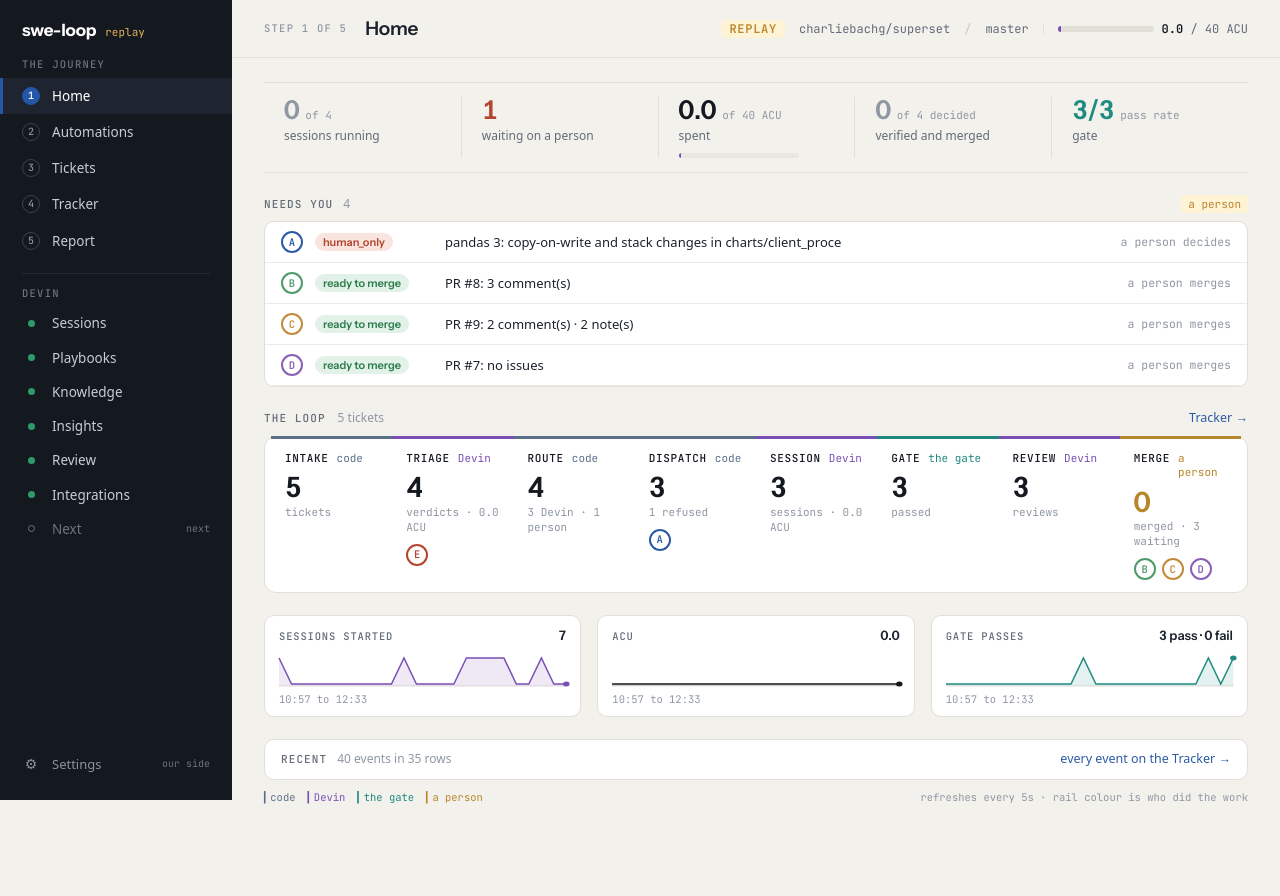
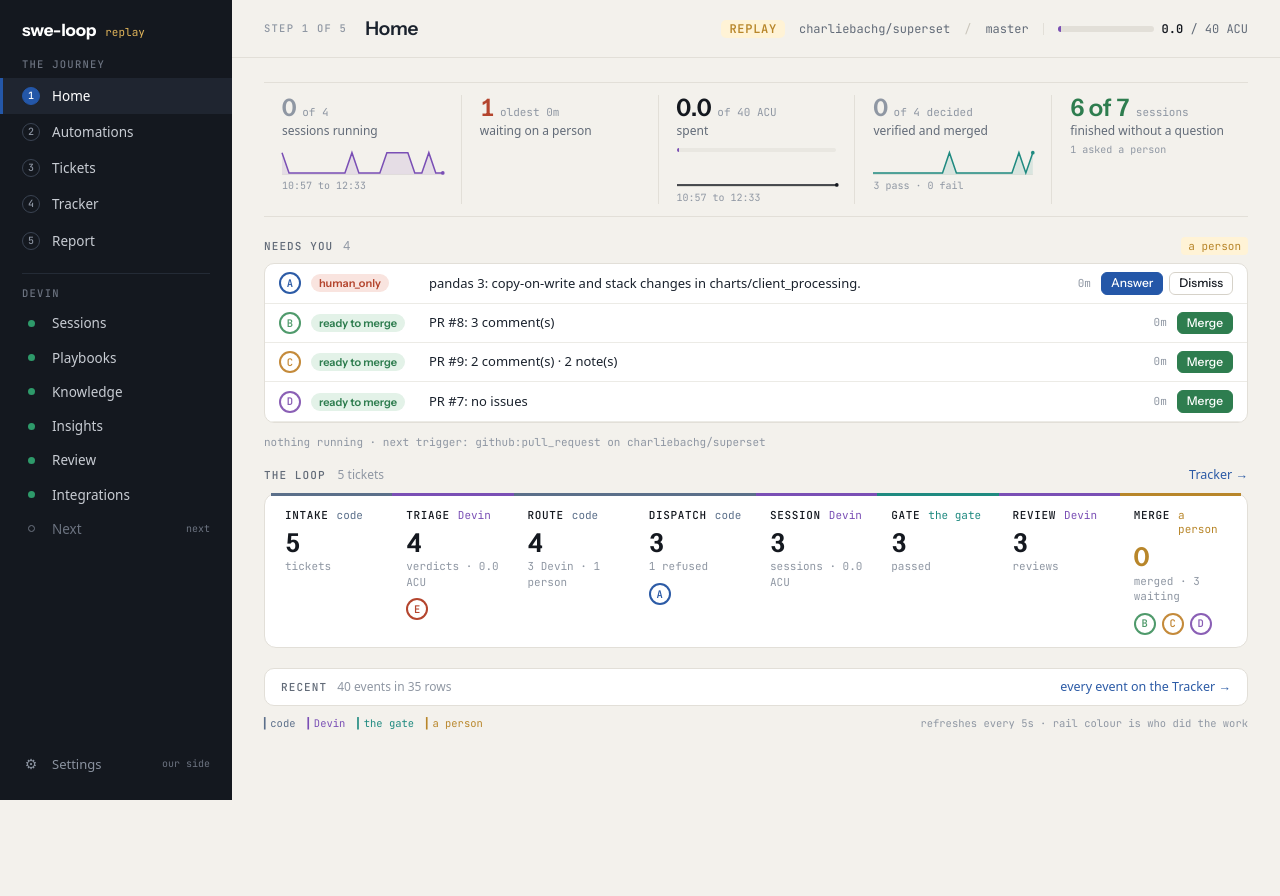
Before and after one commit to charliebachg/swe-loop, a FastAPI app: page / in a window 1280 px wide. After the commit the page ends 800 px from the top, so only its background shows below. Run offline with FastAPI, Linux system fonts and the light colour scheme; parts of the project's set-up code (start-up, migrations or seed data) failed here and were passed over.

Commit message:
Home as an operator's console: trends inside the tiles, an inbox with Answer, Merge and Dismiss on the row, the in-flight list, sessions that finished without a question; a person's answer resumes the triage session from the page

```diff
--- a/swe_loop/app.py
+++ b/swe_loop/app.py
@@ -252,6 +252,54 @@ def build_app(
             "v2/playbooks.html",
             v2.playbooks(st, cfg, request.app.state.client, {**_q(request), "sel": pid}),
         )
+
+    def _home_block(request: Request) -> HTMLResponse:
+        st: Store = request.app.state.store
+        return _page(request, "home", "v2/home.html", v2.home(st, cfg, _q(request)))
+
+    @app.post("/tickets/{ticket_id}/answer", response_class=HTMLResponse)
+    async def answer_v2(ticket_id: str, request: Request) -> HTMLResponse:
+        """A person's answer to a waiting triage session. The session resumes in the background;
+        the page shows it in flight."""
+        from swe_loop.triage import run_triage
+
+        form = parse_qs((await request.body()).decode())
+        text = (form.get("text") or [""])[0].strip()
+        st: Store = request.app.state.store
+        if not text or not st.get_ticket(ticket_id):
+            raise HTTPException(status_code=400, detail="an answer is required")
+        client = request.app.state.client
+        pid = st.get_setting("playbook_id.triage-pandas3")
+        inv = cfg.triage.get("inventory_url") or None
+
+        def _go() -> None:
+            try:
+                run_triage(
+                    st, client, ticket_id, cfg, inventory_path=inv, playbook_id=pid, answer=text
+                )
+            except Exception as ex:  # noqa: BLE001 - surfaced on the page
+                st.log(
+                    "L1 triage",
+                    "answer failed",
+                    ticket_id=ticket_id,
+                    detail=f"{type(ex).__name__}: {ex}"[:200],
+                )
+
+        th = threading.Thread(target=_go, name=f"swe-loop-answer-{ticket_id}", daemon=True)
+        request.app.state.answer_threads = getattr(request.app.state, "answer_threads", []) + [th]
+        th.start()
+        if client.is_fake:
+            th.join(10)
+        return _home_block(request)
+
+    @app.post("/escalations/{eid}/resolve", response_class=HTMLResponse)
+    async def resolve_v2(eid: str, request: Request) -> HTMLResponse:
+        form = parse_qs((await request.body()).decode())
+        note = (form.get("note") or [""])[0].strip()
+        st: Store = request.app.state.store
+        if st.resolve_escalation(eid, note) is None:
+            raise HTTPException(status_code=404)
+        return _home_block(request)
 
     @app.post("/tickets/{ticket_id}/merge-form", response_class=HTMLResponse)
     async def merge_form_v2(ticket_id: str, request: Request) -> HTMLResponse:
--- a/templates/v2/home.html
+++ b/templates/v2/home.html
@@ -1,43 +1,71 @@
 {% extends "shell.html" %}{% block title %}Home{% endblock %}{% block content %}
-{# ---- five numbers, each against something #}
-<div style="display:grid;grid-template-columns:repeat(5,1fr);border-top:1px solid #e2dfd8;border-bottom:1px solid #e2dfd8;padding:14px 0;margin-bottom:22px">
-  {% for f in five %}
-  <div style="padding:0 20px;{% if not loop.first %}border-left:1px solid #e2dfd8{% endif %}">
-    <div style="display:flex;align-items:baseline;gap:6px"><span style="font:600 26px/1.05 'Instrument Sans',system-ui,sans-serif;font-variant-numeric:tabular-nums;letter-spacing:-.01em;color:{{ f.color }}">{{ f.n }}</span><span style="font:11px/1.3 'JetBrains Mono',monospace;color:#8f97a3">{{ f.of }}</span></div>
-    <div style="font-size:12px;color:#626b78;margin-top:3px">{{ f.label }}</div>
-    {% if f.pct is not none %}<div style="height:5px;background:#e9e7e1;border-radius:3px;overflow:hidden;margin-top:8px;width:120px"><span style="display:block;height:100%;width:{{ f.pct }}%;background:#7a4fb5;min-width:2px"></span></div>{% endif %}
+{# ---- five numbers, each against something, the trend inside #}
+<div style="display:grid;grid-template-columns:repeat(5,1fr);border-top:1px solid #e2dfd8;border-bottom:1px solid #e2dfd8;padding:12px 0;margin-bottom:20px">
+  {% for f in tiles %}
+  <div style="padding:0 18px;{% if not loop.first %}border-left:1px solid #e2dfd8{% endif %};min-width:0">
+    <div style="display:flex;align-items:baseline;gap:6px"><span style="font:600 24px/1.05 'Instrument Sans',system-ui,sans-serif;font-variant-numeric:tabular-nums;letter-spacing:-.01em;color:{{ f.color }}">{{ f.n }}</span><span style="font:11px/1.3 'JetBrains Mono',monospace;color:#8f97a3">{{ f.of }}</span></div>
+    <div style="font-size:12px;color:#626b78;margin-top:2px">{{ f.label }}</div>
+    {% if f.pct is not none %}<div style="height:4px;background:#e9e7e1;border-radius:3px;overflow:hidden;margin-top:8px"><span style="display:block;height:100%;width:{{ f.pct }}%;background:#7a4fb5;min-width:2px"></span></div>{% endif %}
+    {% if f.svg %}<div style="margin-top:8px;height:28px">{{ f.svg | replace('height="36"', 'height="28"') | safe }}</div>{% endif %}
+    {% if f.note %}<div style="font:10px/1.3 'JetBrains Mono',monospace;color:#8f97a3;margin-top:3px;white-space:nowrap;overflow:hidden;text-overflow:ellipsis">{{ f.note }}</div>{% endif %}
   </div>
   {% endfor %}
 </div>
 
-{# ---- exceptions first, only when there are any #}
-{% if shortNeeds %}
-<div style="display:flex;align-items:baseline;gap:10px;margin:0 0 8px">
-  <span style="font:500 11px/1.4 'JetBrains Mono',monospace;letter-spacing:.1em;text-transform:uppercase;color:#626b78">Needs you</span><span style="font-size:12px;color:#8f97a3">{{ shortNeeds | length }}</span>
-  <span style="margin-left:auto;font:11px/18px 'JetBrains Mono',monospace;padding:0 7px;border-radius:4px;background:#fff3d6;color:#b8862a">a person</span>
-</div>
-<div style="background:#fff;border:1px solid #e2dfd8;border-radius:10px;overflow:hidden;margin-bottom:22px">
-  {% for n in shortNeeds %}
-  <a href="{{ n.go }}" title="{{ n.hover }}" style="display:grid;grid-template-columns:22px 118px 1fr auto;gap:12px;align-items:center;padding:9px 16px;border-bottom:1px solid #ecebe6;color:inherit" data-hover="background:#faf9f6;text-decoration:none">
-    <span style="width:22px;height:22px;border-radius:11px;display:inline-flex;align-items:center;justify-content:center;font:600 10.5px/1 'JetBrains Mono',monospace;background:#fff;color:{{ n.color }};box-shadow:inset 0 0 0 2px {{ n.color }}">{{ n.L }}</span>
-    <span style="display:inline-block;padding:0 8px;border-radius:10px;font:600 11px/18px 'Instrument Sans',system-ui,sans-serif;background:{{ n.bg }};color:{{ n.fg }};white-space:nowrap;justify-self:start">{{ n.kind }}</span>
-    <span style="font-size:13px;white-space:nowrap;overflow:hidden;text-overflow:ellipsis">{{ n.what }}</span>
-    <span style="font:11.5px/1.4 'JetBrains Mono',monospace;color:#8f97a3;white-space:nowrap">{{ n.action }}</span>
-  </a>
-  {% endfor %}
+{# ---- inbox and in flight, side by side; each only when it has rows #}
+{% if inbox or inflight %}
+<div style="display:grid;grid-template-columns:{% if inbox and inflight %}1.25fr 1fr{% else %}1fr{% endif %};gap:20px;margin-bottom:20px;align-items:start">
+  {% if inbox %}
+  <section style="min-width:0">
+    <div style="display:flex;align-items:baseline;gap:10px;margin:0 0 8px"><span style="font:500 11px/1.4 'JetBrains Mono',monospace;letter-spacing:.1em;text-transform:uppercase;color:#626b78">Needs you</span><span style="font-size:12px;color:#8f97a3">{{ inbox | length }}</span><span style="margin-left:auto;font:11px/18px 'JetBrains Mono',monospace;padding:0 7px;border-radius:4px;background:#fff3d6;color:#b8862a">a person</span></div>
+    <div style="background:#fff;border:1px solid #e2dfd8;border-radius:10px;overflow:hidden">
+      {% for n in inbox %}
+      <div style="display:grid;grid-template-columns:22px 108px 1fr 44px auto;gap:10px;align-items:center;padding:8px 14px;border-bottom:1px solid #ecebe6" title="{{ n.hover }}">
+        <a href="{{ n.go }}" style="width:22px;height:22px;border-radius:11px;display:inline-flex;align-items:center;justify-content:center;font:600 10.5px/1 'JetBrains Mono',monospace;background:#fff;color:{{ n.color }};box-shadow:inset 0 0 0 2px {{ n.color }}" data-hover="text-decoration:none">{{ n.L }}</a>
+        <span style="display:inline-block;padding:0 8px;border-radius:10px;font:600 11px/18px 'Instrument Sans',system-ui,sans-serif;background:{{ n.bg }};color:{{ n.fg }};white-space:nowrap;justify-self:start;overflow:hidden;text-overflow:ellipsis;max-width:108px">{{ n.kind }}</span>
+        <a href="{{ n.go }}" style="font-size:13px;color:inherit;white-space:nowrap;overflow:hidden;text-overflow:ellipsis" data-hover="text-decoration:underline">{{ n.what }}</a>
+        <span style="font:11px/1.4 'JetBrains Mono',monospace;color:#8f97a3;text-align:right">{{ n.age }}</span>
+        <span style="display:flex;gap:6px;align-items:center;white-space:nowrap">
+          {% if n.answerUrl %}<details style="position:relative"><summary style="list-style:none;cursor:pointer;padding:3px 9px;border-radius:6px;border:1px solid #2457a8;background:#2457a8;color:#fff;font:500 12px/1.2 'Instrument Sans',system-ui,sans-serif">Answer</summary><form hx-post="{{ n.answerUrl }}" hx-target="#page" hx-swap="innerHTML" style="position:absolute;right:0;top:30px;z-index:5;background:#fff;border:1px solid #e2dfd8;border-radius:8px;padding:10px;width:380px;box-shadow:0 8px 24px rgba(20,24,31,.12);display:flex;flex-direction:column;gap:8px"><textarea name="text" rows="4" required placeholder="the maintainer's answer; the session resumes with it" style="width:100%;padding:8px;border:1px solid #d6d2c9;border-radius:6px;font:12.5px/1.4 'Instrument Sans',system-ui,sans-serif;resize:vertical"></textarea><div style="display:flex;gap:8px;align-items:center"><button type="submit" style="padding:5px 10px;border-radius:6px;border:1px solid #2457a8;background:#2457a8;color:#fff;font:500 12px/1.2 'Instrument Sans',system-ui,sans-serif;cursor:pointer">Send to the session</button><span style="font:10.5px/1.3 'JetBrains Mono',monospace;color:#8f97a3">wakes the same session; a new verdict follows</span></div></form></details>{% endif %}
+          {% if n.mergeUrl %}<details style="position:relative"><summary style="list-style:none;cursor:pointer;padding:3px 9px;border-radius:6px;border:1px solid #2e7d4f;background:#2e7d4f;color:#fff;font:500 12px/1.2 'Instrument Sans',system-ui,sans-serif">Merge</summary><form hx-post="{{ n.mergeUrl }}" hx-target="#page" hx-swap="innerHTML" style="position:absolute;right:0;top:30px;z-index:5;background:#fff;border:1px solid #e2dfd8;border-radius:8px;padding:10px;width:340px;box-shadow:0 8px 24px rgba(20,24,31,.12);display:flex;flex-direction:column;gap:8px"><input name="actor" required placeholder="your name or email (hashed, never shown)" style="width:100%;padding:8px;border:1px solid #d6d2c9;border-radius:6px;font:12.5px/1.4 'Instrument Sans',system-ui,sans-serif"><div style="display:flex;gap:8px;align-items:center"><button type="submit" style="padding:5px 10px;border-radius:6px;border:1px solid #2e7d4f;background:#2e7d4f;color:#fff;font:500 12px/1.2 'Instrument Sans',system-ui,sans-serif;cursor:pointer">Record merge</button><span style="font:10.5px/1.3 'JetBrains Mono',monospace;color:#8f97a3">merge on GitHub first; this records it</span></div></form></details>{% endif %}
+          {% if n.dismissUrl %}<details style="position:relative"><summary style="list-style:none;cursor:pointer;padding:3px 9px;border-radius:6px;border:1px solid #d6d2c9;background:#fff;color:#14181f;font:500 12px/1.2 'Instrument Sans',system-ui,sans-serif">Dismiss</summary><form hx-post="{{ n.dismissUrl }}" hx-target="#page" hx-swap="innerHTML" style="position:absolute;right:0;top:30px;z-index:5;background:#fff;border:1px solid #e2dfd8;border-radius:8px;padding:10px;width:340px;box-shadow:0 8px 24px rgba(20,24,31,.12);display:flex;flex-direction:column;gap:8px"><input name="note" placeholder="why this needs no action (kept on the timeline)" style="width:100%;padding:8px;border:1px solid #d6d2c9;border-radius:6px;font:12.5px/1.4 'Instrument Sans',system-ui,sans-serif"><button type="submit" style="align-self:flex-start;padding:5px 10px;border-radius:6px;border:1px solid #d6d2c9;background:#fff;color:#14181f;font:500 12px/1.2 'Instrument Sans',system-ui,sans-serif;cursor:pointer">Resolve</button></form></details>{% endif %}
+        </span>
+      </div>
+      {% endfor %}
+    </div>
+  </section>
+  {% endif %}
+  {% if inflight %}
+  <section style="min-width:0">
+    <div style="display:flex;align-items:baseline;gap:10px;margin:0 0 8px"><span style="font:500 11px/1.4 'JetBrains Mono',monospace;letter-spacing:.1em;text-transform:uppercase;color:#626b78">In flight</span><span style="font-size:12px;color:#8f97a3">{{ inflight | length }}</span><span style="margin-left:auto;font:11px/18px 'JetBrains Mono',monospace;padding:0 7px;border-radius:4px;background:#f1eafa;color:#7a4fb5">Devin</span></div>
+    <div style="background:#fff;border:1px solid #e2dfd8;border-radius:10px;overflow:hidden">
+      {% for s in inflight %}
+      <a href="{{ s.go }}" style="display:grid;grid-template-columns:22px 64px 60px 56px 92px 1fr;gap:10px;align-items:center;padding:8px 14px;border-bottom:1px solid #ecebe6;color:inherit;font-size:12.5px" data-hover="background:#faf9f6;text-decoration:none">
+        <span style="width:22px;height:22px;border-radius:11px;display:inline-flex;align-items:center;justify-content:center;font:600 10.5px/1 'JetBrains Mono',monospace;background:#fff;color:{{ s.color }};box-shadow:inset 0 0 0 2px {{ s.color }}">{{ s.L }}</span>
+        <span style="font:500 12px/1.4 'JetBrains Mono',monospace;color:{{ s.color }}">{{ s.ticket }}</span>
+        <span style="font:11px/1.4 'JetBrains Mono',monospace;color:#7a4fb5">{{ s.stage }}</span>
+        <span style="font:11px/1.4 'JetBrains Mono',monospace;color:#626b78">{{ s.elapsed }}</span>
+        <span style="display:flex;align-items:center;gap:6px"><span style="width:36px;height:5px;background:#e9e7e1;border-radius:3px;overflow:hidden;flex:none"><span style="display:block;height:100%;width:{{ s.pct }}%;background:#7a4fb5"></span></span><span style="font:11px/1.4 'JetBrains Mono',monospace">{{ s.acu }}<span style="color:#8f97a3">/{{ s.cap }}</span></span></span>
+        <span style="min-width:0;white-space:nowrap;overflow:hidden;text-overflow:ellipsis;color:#626b78">{% if s.needsInput %}<span style="display:inline-block;padding:0 7px;border-radius:10px;font:600 10.5px/16px 'Instrument Sans',system-ui,sans-serif;background:#fff3d6;color:#b8862a;margin-right:6px">needs input</span>{% endif %}{{ s.last }}</span>
+      </a>
+      {% endfor %}
+    </div>
+  </section>
+  {% endif %}
 </div>
 {% endif %}
+{% if not inflight %}<div style="font:11px/1.4 'JetBrains Mono',monospace;color:#8f97a3;margin:-8px 0 16px">nothing running · next trigger: {{ nextTrigger }}</div>{% endif %}
 
-{# ---- the loop: eight numbers and the tickets' positions #}
+{# ---- the loop: eight numbers and where every ticket is #}
 <div style="display:flex;align-items:baseline;gap:12px;margin:0 0 8px">
   <span style="font:500 11px/1.4 'JetBrains Mono',monospace;letter-spacing:.1em;text-transform:uppercase;color:#626b78">The loop</span><span style="font-size:12px;color:#8f97a3">{{ ticketWord }}</span>
   <a href="{{ goTracker }}" style="margin-left:auto;font-size:12.5px">Tracker →</a>
 </div>
-<div style="background:#fff;border:1px solid #e2dfd8;border-radius:12px;padding:0 6px 12px;display:grid;grid-template-columns:repeat(8,1fr);margin-bottom:22px">
+<div style="background:#fff;border:1px solid #e2dfd8;border-radius:12px;padding:0 6px 12px;display:grid;grid-template-columns:repeat(8,1fr);margin-bottom:20px">
   {% for st in loop %}
   <div style="padding:12px 14px 0;border-top:3px solid {{ st.color }};margin-top:-1px">
     <div style="display:flex;align-items:baseline;gap:8px"><span style="font:500 11px/1.3 'JetBrains Mono',monospace;letter-spacing:.06em;text-transform:uppercase;color:#14181f">{{ st.name }}</span><span style="font:11px/1.3 'JetBrains Mono',monospace;color:{{ st.color }}">{{ st.actor }}</span></div>
-    <div style="font:600 28px/1.05 'Instrument Sans',system-ui,sans-serif;font-variant-numeric:tabular-nums;letter-spacing:-.01em;margin-top:8px;color:{{ st.numColor }}">{{ st.count }}</div>
+    <div style="font:600 26px/1.05 'Instrument Sans',system-ui,sans-serif;font-variant-numeric:tabular-nums;letter-spacing:-.01em;margin-top:8px;color:{{ st.numColor }}">{{ st.count }}</div>
     <div style="font:11px/1.4 'JetBrains Mono',monospace;color:#8f97a3;margin-top:2px;min-height:16px">{{ st.context }}</div>
     <div style="display:flex;gap:6px;margin-top:8px;min-height:22px;flex-wrap:wrap">
       {% for d in st.dots %}<a href="{{ d.go }}" title="{{ d.title }}" style="width:22px;height:22px;border-radius:11px;display:inline-flex;align-items:center;justify-content:center;font:600 10.5px/1 'JetBrains Mono',monospace;background:{{ d.bg }};color:{{ d.fg }};box-shadow:inset 0 0 0 2px {{ d.ring }}" data-hover="text-decoration:none">{{ d.L }}</a>{% endfor %}
@@ -46,20 +74,9 @@
   {% endfor %}
 </div>
 
-{# ---- three small series over the run #}
-<div style="display:grid;grid-template-columns:repeat(3,1fr);gap:16px;margin-bottom:22px">
-  {% for sp in spark %}
-  <div style="background:#fff;border:1px solid #e2dfd8;border-radius:10px;padding:12px 14px 10px">
-    <div style="display:flex;align-items:baseline;gap:8px"><span style="font:500 10.5px/1.4 'JetBrains Mono',monospace;letter-spacing:.08em;text-transform:uppercase;color:#626b78">{{ sp.label }}</span><span style="margin-left:auto;font:600 13px/1.2 'Instrument Sans',system-ui,sans-serif;font-variant-numeric:tabular-nums">{{ sp.last }}</span></div>
-    <div style="margin-top:8px">{{ sp.svg | safe }}</div>
-    <div style="font:10.5px/1.4 'JetBrains Mono',monospace;color:#8f97a3;margin-top:4px">{{ sp.span }}</div>
-  </div>
-  {% endfor %}
-</div>
-
 {# ---- the last eight events, folded #}
 <details style="background:#fff;border:1px solid #e2dfd8;border-radius:10px;padding:0">
-  <summary style="padding:10px 16px;cursor:pointer;display:flex;align-items:baseline;gap:10px;list-style:none"><span style="font:500 11px/1.4 'JetBrains Mono',monospace;letter-spacing:.1em;text-transform:uppercase;color:#626b78">Recent</span><span style="font-size:12px;color:#8f97a3">{{ countLabel }}</span><a href="{{ goTracker }}" style="margin-left:auto;font-size:12.5px">every event on the Tracker →</a></summary>
+  <summary style="padding:9px 16px;cursor:pointer;display:flex;align-items:baseline;gap:10px;list-style:none"><span style="font:500 11px/1.4 'JetBrains Mono',monospace;letter-spacing:.1em;text-transform:uppercase;color:#626b78">Recent</span><span style="font-size:12px;color:#8f97a3">{{ countLabel }}</span><a href="{{ goTracker }}" style="margin-left:auto;font-size:12.5px">every event on the Tracker →</a></summary>
   <div style="padding:2px 0 8px;border-top:1px solid #ecebe6">
     {% for e in recent8 %}
     <div style="display:grid;grid-template-columns:58px 84px 1fr;gap:12px;padding:5px 16px 5px 13px;font-size:13px;align-items:baseline;border-left:3px solid {{ e.fg }};margin:2px 0">
```
Also changed, not shown: swe_loop/store.py (+15 -0 lines), swe_loop/v2.py (+168 -2 lines), tests/test_home_v4.py (added, +76 -0 lines), tests/test_review_readback.py (+2 -5 lines).
